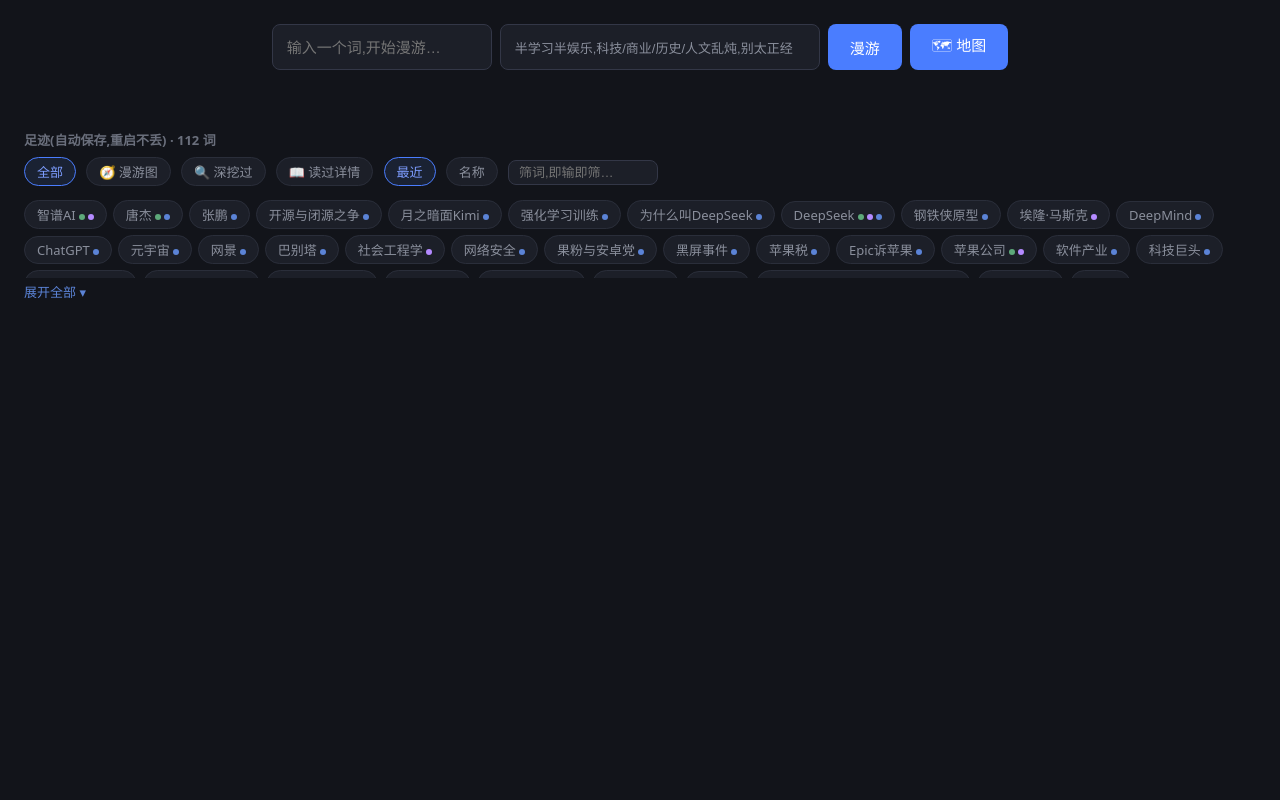
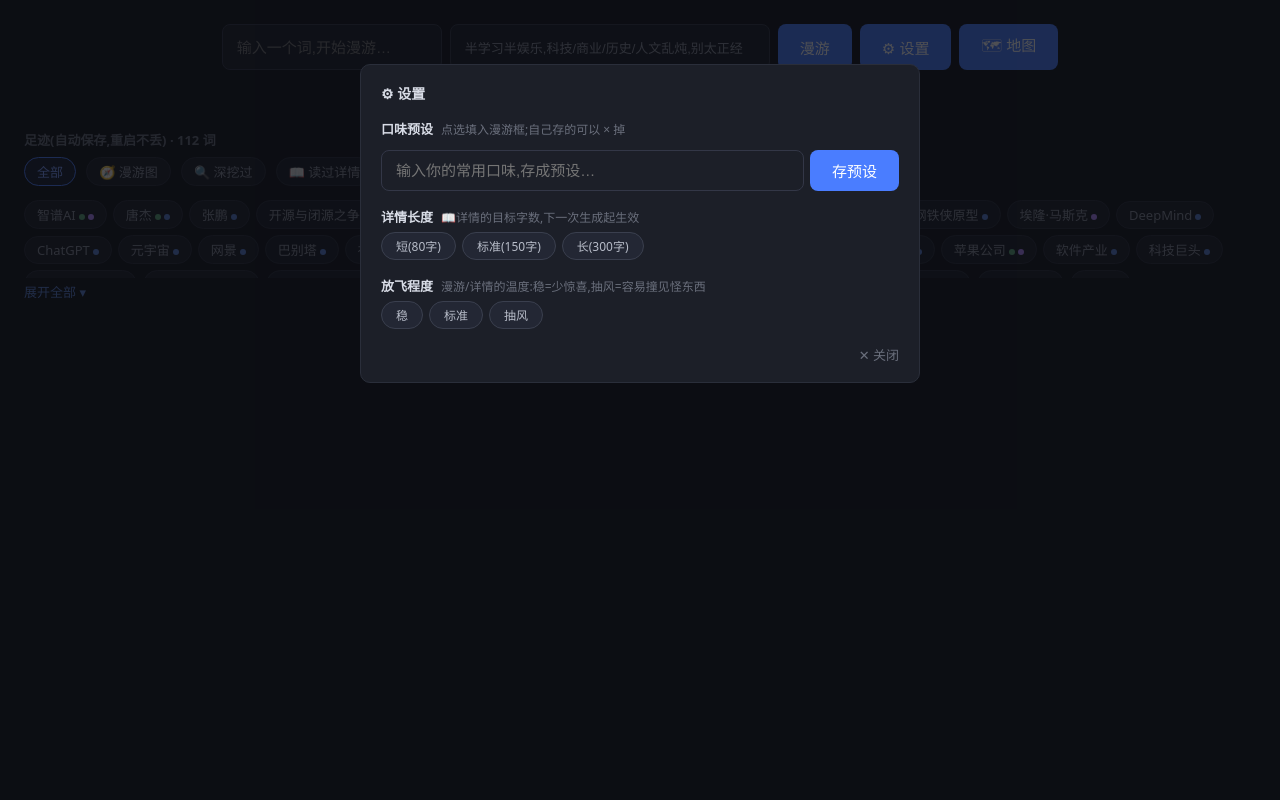
Before and after one commit to 22332233a/keyword-roam, a Flask app: page / in a window 1280 px wide. Run offline with Flask 3, Linux system fonts and the light colour scheme.

Commit message:
⚙设置面板:口味预设/详情长度三档/放飞程度三档,data/settings.json即点即存,build_prompt与校验上限读设置落回默认

```diff
--- a/app.py
+++ b/app.py
@@ -112,6 +112,7 @@ def save_asks(asks: dict) -> None:
 
 
 LOG_FILE = BASE_DIR / "data" / "abnormal.log"
+SETTINGS_FILE = BASE_DIR / "data" / "settings.json"
 END_PUNCT = tuple("。！？…～」』）)】!?\"'")   # 正文/详情正常收尾的标点
 
 
@@ -125,6 +126,39 @@ def log_abnormal(kind: str, who: str, detail: str = "") -> None:
     with _LOG_LOCK:
         with LOG_FILE.open("a", encoding="utf-8") as f:
             f.write(f"[{stamp}] {kind} | {who} | {detail}\n")
+
+
+# ===== ⚙ 用户设置(data/settings.json,单机个人化):详情长度/放飞程度/口味预设 =====
+DEFAULT_SETTINGS = {"detail_len": "标准", "temp_style": "标准", "flavors": []}
+DETAIL_LEN_CHARS = {"短": 80, "标准": 150, "长": 300}    # 详情提示词的目标字数
+DETAIL_CAP_CHARS = {"短": 160, "标准": 300, "长": 460}   # 校验硬上限,给发挥留余量
+TEMP_ROAM = {"稳": 0.8, "标准": 1.1, "抽风": 1.5}        # 漫游求惊喜,幅度大
+TEMP_DETAIL = {"稳": 0.5, "标准": 0.7, "抽风": 1.0}      # 详情求准,整体压低
+
+
+def load_settings() -> dict:
+    """读用户设置;缺失/损坏/非法值一律落回默认——设置坏了不该连累漫游。"""
+    s = dict(DEFAULT_SETTINGS)
+    if SETTINGS_FILE.exists():
+        try:
+            saved = json.loads(SETTINGS_FILE.read_text(encoding="utf-8"))
+            if isinstance(saved, dict):
+                s.update({k: saved[k] for k in DEFAULT_SETTINGS if k in saved})
+        except json.JSONDecodeError:
+            log_abnormal("settings.json 解析失败", "落回默认设置")
+    if s["detail_len"] not in DETAIL_LEN_CHARS:
+        s["detail_len"] = "标准"
+    if s["temp_style"] not in TEMP_ROAM:
+        s["temp_style"] = "标准"
+    if not isinstance(s["flavors"], list):
+        s["flavors"] = []
+    s["flavors"] = [str(f).strip()[:60] for f in s["flavors"] if str(f).strip()][:20]
+    return s
+
+
+def save_settings(s: dict) -> None:
+    SETTINGS_FILE.parent.mkdir(parents=True, exist_ok=True)
+    SETTINGS_FILE.write_text(json.dumps(s, ensure_ascii=False, indent=1), encoding="utf-8")
 
 
 def parse_llm_json(text: str) -> dict:
@@ -213,7 +247,8 @@ def _validate(data: dict, mode: str, word: str, reasoning: str) -> None:
         data["thinking"] = reasoning  # 深挖把思维链一起存下来,前端可单独查看
     else:  # detail
         assert isinstance(data.get("detail"), str) and data["detail"].strip(), "模型返回缺少 detail"
-        assert len(data["detail"]) <= 300, f"解释超长({len(data['detail'])}字)"
+        cap = DETAIL_CAP_CHARS[load_settings()["detail_len"]]
+        assert len(data["detail"]) <= cap, f"解释超长({len(data['detail'])}字)"
         if not data["detail"].rstrip().endswith(END_PUNCT):
             # 句子结尾不是句号类标点:多半是话说一半(预算截断或模型自己断片)
             log_abnormal("详情疑似腰斩", word, f"结尾:{data['detail'][-60:]!r}")
@@ -227,8 +262,12 @@ def build_prompt(word: str, flavor: str, visited: list[str], mode: str = "basic"
     user_msg = f"关键词:{word}\n口味偏好:{flavor}\n已访问过(不要重复推荐):{visited_text}"
     if ctx:
         user_msg += f"\n它出自的介绍片段:{ctx}"
-    system = {"basic": SYSTEM_PROMPT, "deep": DEEP_SYSTEM_PROMPT, "detail": DETAIL_SYSTEM_PROMPT}[mode]
-    temperature = 0.7 if mode == "detail" else 1.1  # 详情/追问求准,漫游求惊喜
+    s = load_settings()
+    system = {"basic": SYSTEM_PROMPT, "deep": DEEP_SYSTEM_PROMPT,
+              # 详情长度是用户设置:模板里的"150字"按档位替换(校验上限 DETAIL_CAP_CHARS 同步放宽)
+              "detail": DETAIL_SYSTEM_PROMPT.replace("150", str(DETAIL_LEN_CHARS[s["detail_len"]]))}[mode]
+    temp_map = TEMP_DETAIL if mode == "detail" else TEMP_ROAM
+    temperature = temp_map[s["temp_style"]]  # 详情/追问求准,漫游求惊喜;幅度档位用户可调
     return system, user_msg, temperature
 
 
@@ -414,6 +453,30 @@ def chat_api():
     return jsonify({"cached": False, "data": entry})
 
 
+@app.route("/api/settings", methods=["GET", "POST"])
+def settings_api():
+    """⚙设置面板读写。即改即生效(下一次生成起),缓存里的旧数据不动。
+    POST 部分更新:只校验并落盘传来的键,没传的保持原样。"""
+    if request.method == "GET":
+        return jsonify(load_settings())
+    body = request.get_json(silent=True) or {}
+    s = load_settings()
+    if "detail_len" in body:
+        if body["detail_len"] not in DETAIL_LEN_CHARS:
+            return jsonify({"error": "detail_len 只能是 短/标准/长"}), 400
+        s["detail_len"] = body["detail_len"]
+    if "temp_style" in body:
+        if body["temp_style"] not in TEMP_ROAM:
+            return jsonify({"error": "temp_style 只能是 稳/标准/抽风"}), 400
+        s["temp_style"] = body["temp_style"]
+    if "flavors" in body:
+        if not isinstance(body["flavors"], list):
+            return jsonify({"error": "flavors 要是字符串列表"}), 400
+        s["flavors"] = [str(f).strip()[:60] for f in body["flavors"] if str(f).strip()][:20]
+    save_settings(s)
+    return jsonify(s)
+
+
 @app.route("/api/graph")
 def graph():
     """足迹地图数据:节点=缓存词,边=两端都在缓存的漫游/深挖关系,
--- a/static/css/style.css
+++ b/static/css/style.css
@@ -558,3 +558,73 @@
       height: calc(100vh - 45px);
       cursor: grab;
     }
+
+
+  /* ===== ⚙ 设置面板 ===== */
+  #settings-view {
+    position: fixed;
+    inset: 0;
+    background: rgba(10, 12, 17, .72);
+    z-index: 160;
+    display: flex;
+    align-items: flex-start;
+    justify-content: center;
+  }
+
+  #settings-panel {
+    margin-top: 8vh;
+    width: min(560px, 92vw);
+    max-height: 82vh;
+    overflow: auto;
+    background: #1c1f28;
+    border: 1px solid #2a2e3a;
+    border-radius: 10px;
+    padding: 18px 20px;
+    display: flex;
+    flex-direction: column;
+    gap: 16px;
+    font-size: 13px;
+    color: #b8bdc9;
+  }
+
+  #settings-panel > b { color: #d8dce6; font-size: 14px; }
+
+  .set-group label {
+    display: block;
+    font-weight: bold;
+    margin-bottom: 6px;
+    color: #d8dce6;
+  }
+
+  .set-note { font-weight: normal; color: #6a6f7c; margin-left: 8px; font-size: 12px; }
+
+  #flavor-chips { display: flex; flex-wrap: wrap; gap: 6px; margin-bottom: 6px; }
+
+  .fchip { cursor: pointer; }
+  .fchip:hover { border-color: #4a7dff; }
+
+  .fx { color: #6a6f7c; margin-left: 3px; font-weight: bold; }
+  .fx:hover { color: #e06c75; }
+
+  .set-row { display: flex; gap: 6px; }
+  .set-row input { flex: 1; }
+
+  .seg { display: flex; gap: 6px; }
+
+  .seg span {
+    padding: 4px 14px;
+    background: #232734;
+    border: 1px solid #3a3f4e;
+    border-radius: 14px;
+    cursor: pointer;
+    font-size: 12px;
+    color: #b8bdc9;
+  }
+
+  .seg span:hover { border-color: #4a7dff; }
+  .seg span.active { background: #ffb454; color: #12141a; border-color: #ffb454; }
+
+  #settings-foot { display: flex; align-items: center; gap: 10px; }
+  #settings-msg { color: #7ec97e; }
+  #settings-close { margin-left: auto; cursor: pointer; color: #6a6f7c; }
+  #settings-close:hover { color: #e06c75; }
--- /dev/null
+++ b/static/js/settings.js
@@ -0,0 +1,98 @@
+/* ===== ⚙设置面板:口味预设/详情长度/放飞程度,存 data/settings.json,即点即存即生效 ===== */
+const BUILTIN_FLAVORS = [
+  "半学习半娱乐,科技/商业/历史/人文乱炖,别太正经",
+  "越离谱越好,专挑冷门猎奇的",
+  "只看历史向,越老越好",
+  "硬核技术流,别怕深",
+  "吃货视角,万物皆可吃",
+  "悬疑侦探向,多讲事故和内幕",
+];
+
+let setDraft = { detail_len: "标准", temp_style: "标准", flavors: [] };
+
+function setSegActive(segId, val) {
+  document.querySelectorAll(`#${segId} span`)
+    .forEach(s => s.classList.toggle("active", s.dataset.v === val));
+}
+
+async function openSettings() {
+  const box = document.getElementById("settings-view");
+  if (!box) return;
+  box.hidden = false;
+  try {
+    const resp = await fetch("/api/settings");
+    if (resp.ok) setDraft = await resp.json();
+  } catch { /* 拉不到就用草稿默认,面板照常打开 */ }
+  if (!Array.isArray(setDraft.flavors)) setDraft.flavors = [];
+  setSegActive("seg-detail-len", setDraft.detail_len);
+  setSegActive("seg-temp", setDraft.temp_style);
+  renderFlavorChips();
+}
+
+function closeSettings() {
+  const box = document.getElementById("settings-view");
+  if (box) box.hidden = true;
+}
+
+function renderFlavorChips() {
+  const wrap = document.getElementById("flavor-chips");
+  if (!wrap) return;
+  const mine = setDraft.flavors || [];
+  const all = [...new Set([...BUILTIN_FLAVORS, ...mine])];
+  wrap.innerHTML = all.map(f => {
+    const v = esc(f);
+    const x = mine.includes(f)
+      ? `<span class="fx" data-v="${v}" onclick="event.stopPropagation();delFlavorPreset(this.dataset.v)" title="删除预设">×</span>`
+      : "";
+    return `<span class="chip fchip" data-v="${v}" onclick="applyFlavor(this.dataset.v)" title="填进漫游框">${esc(f)}${x}</span>`;
+  }).join("");
+}
+
+async function saveSettings(patch) {
+  const m = document.getElementById("settings-msg");
+  try {
+    const resp = await fetch("/api/settings", {
+      method: "POST",
+      headers: { "Content-Type": "application/json" },
+      body: JSON.stringify(patch),
+    });
+    const body = await resp.json();
+    if (!resp.ok) throw new Error(body.error || resp.statusText);
+    setDraft = body;
+    if (m) { m.textContent = "已保存 ✓"; setTimeout(() => m.textContent = "", 1500); }
+  } catch (err) {
+    if (m) m.textContent = "保存失败:" + (err.message || err);
+  }
+}
+
+function applyFlavor(v) {
+  const inp = document.getElementById("flavor-input");
+  if (inp) inp.value = v;
+  closeSettings();
+}
+
+function addFlavorPreset() {
+  const inp = document.getElementById("flavor-new");
+  const v = (inp?.value || "").trim().slice(0, 60);
+  if (!v) return;
+  if (!setDraft.flavors.includes(v)) setDraft.flavors.push(v);
+  inp.value = "";
+  renderFlavorChips();
+  saveSettings({ flavors: setDraft.flavors });
+}
+
+function delFlavorPreset(v) {
+  setDraft.flavors = setDraft.flavors.filter(f => f !== v);
+  renderFlavorChips();
+  saveSettings({ flavors: setDraft.flavors });
+}
+
+function setDetailLen(el) {
+  setSegActive("seg-detail-len", el.dataset.v);
+  saveSettings({ detail_len: el.dataset.v });
+}
+
+function setTempStyle(el) {
+  setSegActive("seg-temp", el.dataset.v);
+  saveSettings({ temp_style: el.dataset.v });
+}
--- a/templates/index.html
+++ b/templates/index.html
@@ -13,6 +13,7 @@
     <input id="word-input" placeholder="输入一个词,开始漫游…">
     <input id="flavor-input" value="{{ default_flavor }}" title="口味偏好">
     <button onclick="roamFromInput()">漫游</button>
+    <button onclick="openSettings()" title="口味预设/详情长度/放飞程度">⚙ 设置</button>
     <button onclick="toggleMap()" title="把足迹画成词图,可找两词最短路径">🗺 地图</button>
   </header>
 
@@ -56,6 +57,40 @@
     <canvas id="map-canvas"></canvas>
   </div>
 
+  <div id="settings-view" hidden>
+    <div id="settings-panel">
+      <b>⚙ 设置</b>
+      <div class="set-group">
+        <label>口味预设<span class="set-note">点选填入漫游框;自己存的可以 × 掉</span></label>
+        <div id="flavor-chips"></div>
+        <div class="set-row">
+          <input id="flavor-new" placeholder="输入你的常用口味,存成预设…">
+          <button onclick="addFlavorPreset()">存预设</button>
+        </div>
+      </div>
+      <div class="set-group">
+        <label>详情长度<span class="set-note">📖详情的目标字数,下一次生成起生效</span></label>
+        <div class="seg" id="seg-detail-len">
+          <span data-v="短" onclick="setDetailLen(this)">短(80字)</span>
+          <span data-v="标准" onclick="setDetailLen(this)">标准(150字)</span>
+          <span data-v="长" onclick="setDetailLen(this)">长(300字)</span>
+        </div>
+      </div>
+      <div class="set-group">
+        <label>放飞程度<span class="set-note">漫游/详情的温度:稳=少惊喜,抽风=容易撞见怪东西</span></label>
+        <div class="seg" id="seg-temp">
+          <span data-v="稳" onclick="setTempStyle(this)">稳</span>
+          <span data-v="标准" onclick="setTempStyle(this)">标准</span>
+          <span data-v="抽风" onclick="setTempStyle(this)">抽风</span>
+        </div>
+      </div>
+      <div id="settings-foot">
+        <span id="settings-msg"></span>
+        <span id="settings-close" onclick="closeSettings()">✕ 关闭</span>
+      </div>
+    </div>
+  </div>
+
   <div id="sel-menu" hidden>
     <div class="sel-close" onclick="hideSel()">✕</div>
     <div class="sel-term" id="sel-term"></div>
@@ -77,6 +112,7 @@
   <script src="/static/js/footprint.js"></script>
   <script src="/static/js/selection.js"></script>
   <script src="/static/js/main.js"></script>
+  <script src="/static/js/settings.js"></script>
 </body>
 
 </html>
```
Also changed, not shown: README.md.
